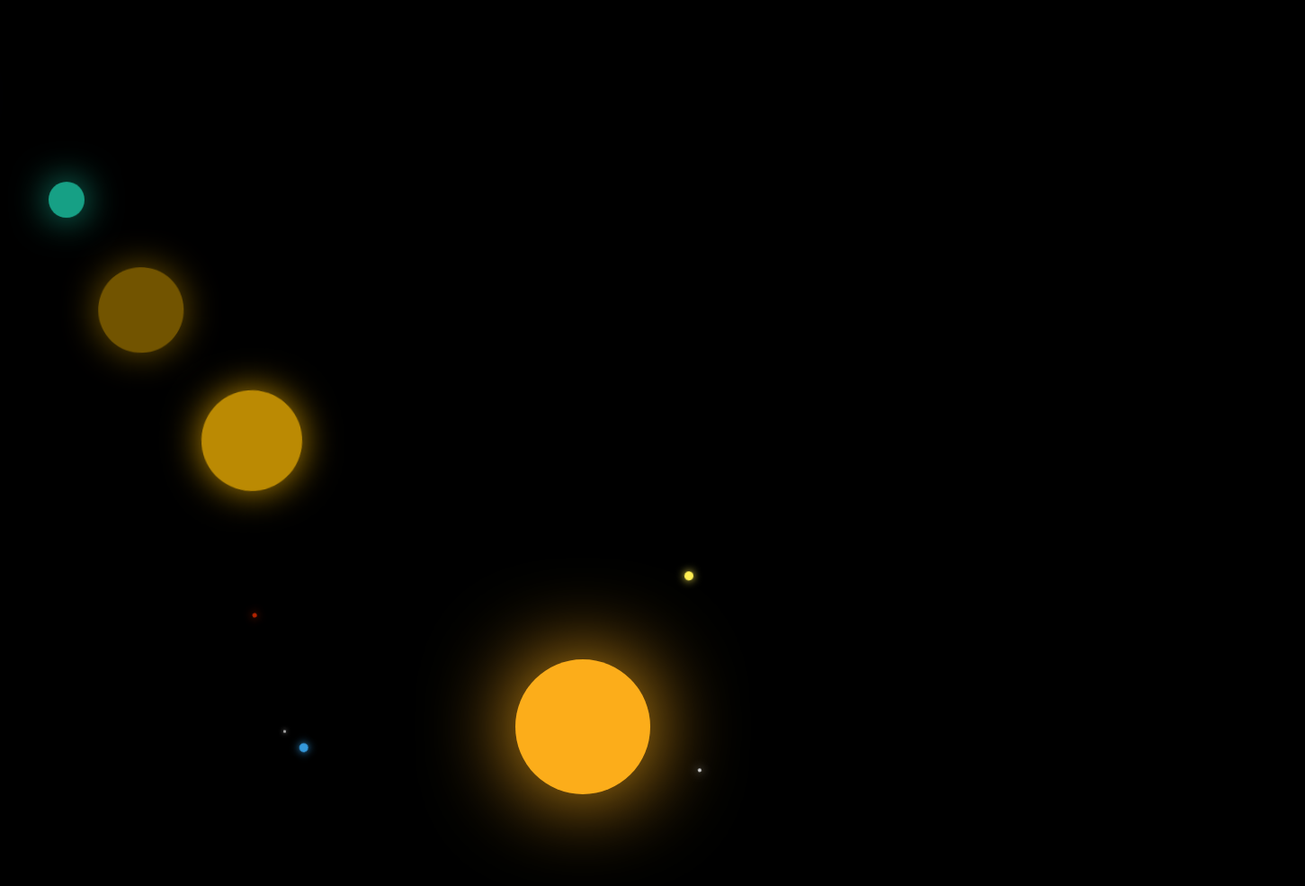
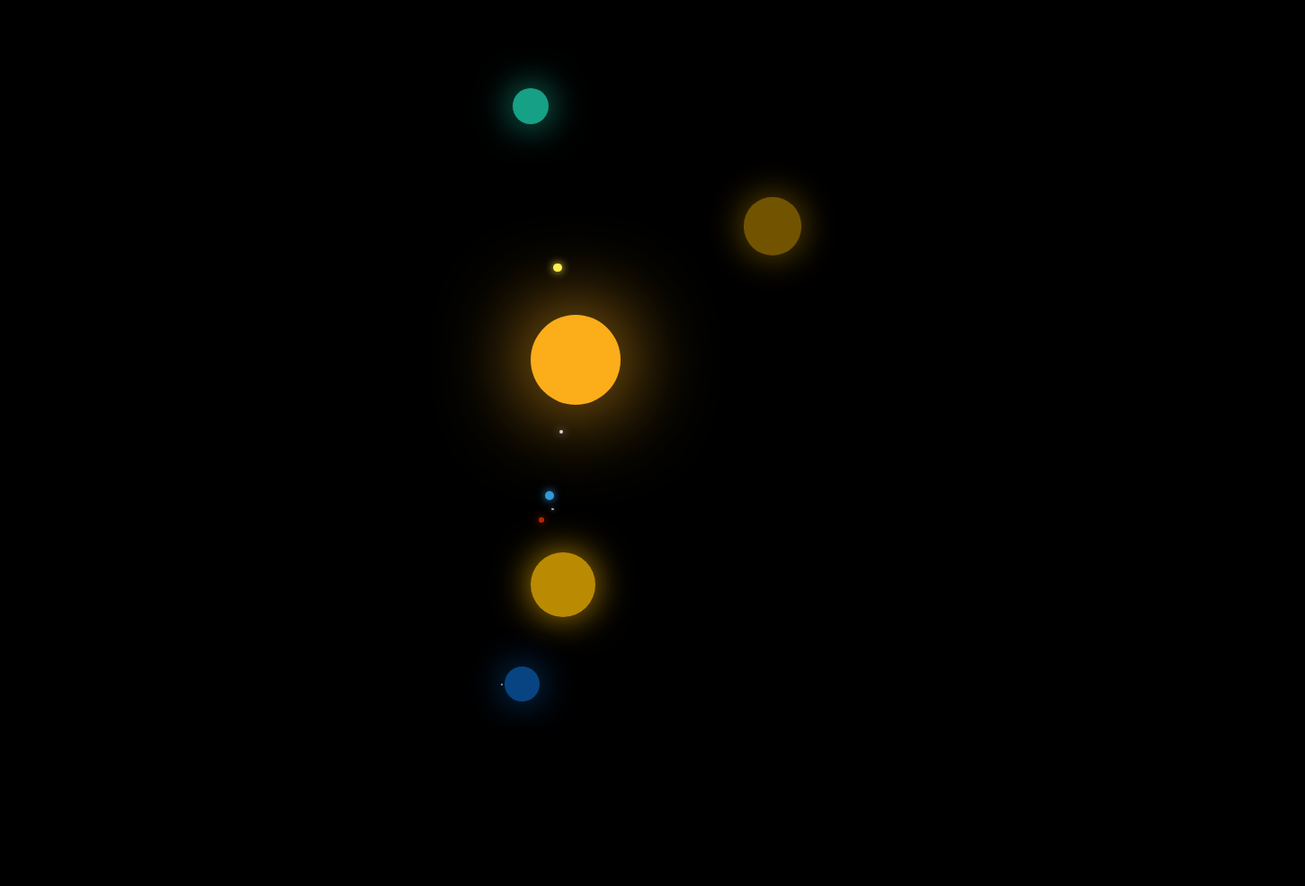
Before and after one commit to mbrowne108/solar-system, a plain HTML site: page index.html in a window 1280 px wide. Shown: the whole page at 90% size, 1451 px wide, since content can reach past the window. After the commit the page ends 808 px from the top, so only its background shows below. Drawn offline with Linux system fonts and the light colour scheme.

Commit message:
CSS with JS no canvas

```diff
--- a/index.html
+++ b/index.html
@@ -9,37 +9,18 @@
 </head>
 <body>
     <div class="canvas">
-        <div class="sun"></div>
-        <div class="mercury-orbit">
-            <div class="mercury"></div>
-        </div>
-        <div class="venus-orbit">
-            <div class="venus"></div>
-        </div>
-        <div class="earth-orbit">
-            <div class="earth"></div>
-            <div class="moon-orbit">
-                <div class="moon"></div>
-            </div>
-        </div>
-        <div class="mars-orbit">
-            <div class="mars"></div>
-        </div>
-        <div class="jupiter-orbit">
-            <div class="jupiter"></div>
-        </div>
-        <div class="saturn-orbit">
-            <div class="saturn"></div>
-        </div>
-        <div class="uranus-orbit">
-            <div class="uranus"></div>
-        </div>
-        <div class="neptune-orbit">
-            <div class="neptune"></div>
-        </div>
-        <div class="pluto-orbit">
-            <div class="pluto"></div>
-        </div>
+        <div class="sun planet"></div>
+        <div class="mercury planet"></div>
+        <div class="venus planet"></div>
+        <div class="earth planet"></div>
+        <div class="moon planet"></div>
+        <div class="mars planet"></div>
+        <div class="jupiter planet"></div>
+        <div class="saturn planet"></div>
+        <div class="uranus planet"></div>
+        <div class="neptune planet"></div>
+        <div class="pluto planet"></div>
+        <script src="solar-system.js"></script>
     </div>
 </body>
 </html>
--- /dev/null
+++ b/solar-system.js
@@ -0,0 +1,111 @@
+const FPS = 60
+const sun = document.querySelector('.sun')
+const sunX = window.innerWidth / 2 - 50
+const sunY = window.innerHeight / 2 - 50
+
+sun.style.left = `${sunX}px`
+sun.style.top = `${sunY}px`
+
+const mercury = {
+    speed: 0.015,
+    theta: 0,
+    radius: 80,
+    el: document.querySelector('.mercury')
+}
+
+const venus = {
+    speed: -0.015,
+    theta: 0,
+    radius: 110,
+    el: document.querySelector('.venus')
+}
+
+const earth = {
+    speed: 0.015,
+    theta: 0,
+    radius: 150,
+    el: document.querySelector('.earth'),
+    hasMoon: true
+}
+
+const mars = {
+    speed: 0.015,
+    theta: 0,
+    radius: 180,
+    el: document.querySelector('.mars')
+}
+
+const jupiter = {
+    speed: 0.015,
+    theta: 0,
+    radius: 220,
+    el: document.querySelector('.jupiter')
+}
+
+const saturn = {
+    speed: 0.015,
+    theta: 10,
+    radius: 260,
+    el: document.querySelector('.saturn')
+}
+
+const uranus = {
+    speed: -0.015,
+    theta: 0,
+    radius: 310,
+    el: document.querySelector('.uranus')
+}
+
+const neptune = {
+    speed: 0.015,
+    theta: 0,
+    radius: 350,
+    el: document.querySelector('.neptune')
+}
+
+const pluto = {
+    speed: 0.015,
+    theta: 0,
+    radius: 370,
+    el: document.querySelector('.pluto')
+}
+
+const moon = {
+    speed: 0.08,
+    theta: 0,
+    radius: 20,
+    el: document.querySelector('.moon')
+}
+
+const planets = [
+    mercury,
+    venus,
+    earth,
+    mars,
+    jupiter,
+    saturn,
+    uranus,
+    neptune,
+    pluto
+]
+
+function update(planet) {
+    planet.theta -= planet.speed
+    planet.el.style.left = `${Math.cos(planet.theta) * planet.radius + sunX + 50}px`
+    planet.el.style.top = `${Math.sin(planet.theta) * planet.radius + sunY + 50}px`
+    if (planet.hasMoon) {
+        moon.theta -= moon.speed
+        moon.el.style.left = `${Math.cos(moon.theta) * moon.radius + parseInt(planet.el.style.left)}px`
+        moon.el.style.top = `${Math.sin(moon.theta) * moon.radius + parseInt(planet.el.style.top)}px`
+    }
+}
+
+function updateMoon(moon) {
+    moon.theta -= moon.speed
+    moon.el.style.left = `${Math.cos(moon.theta) * moon.radius + earth.el.style.left}px`
+    moon.el.style.top = `${Math.sin(moon.theta) * moon.radius + earth.el.style.top}px`
+}
+
+setInterval(() => {
+    planets.forEach(update)
+}, 1000 / FPS)
--- a/style.css
+++ b/style.css
@@ -4,31 +4,28 @@ html, body {
     background-color: rgb(0, 0, 0);
 }
 
-.canvas {
+.system {
     display: flex;
-    height: 200vh;
     justify-content: center;
     align-items: center;
 }
 
-.canvas > div {
-    position: absolute;
+.sun {
+    background-color: rgb(252, 173, 26);
+    box-shadow: 0 0 100px rgb(252, 173, 26);
+    height: 100px;
+    width: 100px;
 }
 
-.sun {
-    z-index: 0;
-    background-color: rgb(252, 173, 26);
+.planet {
     border-radius: 50%;
-    box-shadow: 0 0 100px rgb(252, 173, 26);
-    height: 150px;
-    width: 150px;
+    position: absolute;
 }
 
 .mercury {
     background-color: rgb(211, 211, 211);
     height: 3.8px;
     width: 3.8px;
-    border-radius: 50%;
     box-shadow: 0 0 10px rgb(211, 211, 211);
 }
 
@@ -36,7 +33,6 @@ html, body {
     background-color: rgb(255, 238, 82);
     height: 9.5px;
     width: 9.5px;
-    border-radius: 50%;
     box-shadow: 0 0 10px rgb(255, 238, 82);
 }
 
@@ -44,7 +40,6 @@ html, body {
     background-color: rgb(52, 152, 219);
     height: 10px;
     width: 10px;
-    border-radius: 50%;
     box-shadow: 0 0 10px rgb(52, 152, 219);
 }
 
@@ -52,7 +47,6 @@ html, body {
     background-color: rgb(172, 172, 172);
     height: 2.7px;
     width: 2.7px;
-    border-radius: 50%;
     box-shadow: 0 0 5px rgb(172, 172, 172);
 }
 
@@ -60,23 +54,20 @@ html, body {
     background-color: rgb(182, 36, 0);
     height: 5.3px;
     width: 5.3px;
-    border-radius: 50%;
     box-shadow: 0 0 10px rgb(182, 36, 0);
 }
 
 .jupiter {
     background-color: rgb(187, 138, 3);
-    height: 112px;
-    width: 112px;
-    border-radius: 50%;
+    height: 72px;
+    width: 72px;
     box-shadow: 0 0 40px rgb(187, 138, 3);
 }
 
 .saturn {
     background-color: rgb(114, 84, 0);
-    height: 94.5px;
-    width: 94.5px;
-    border-radius: 50%;
+    height: 64.5px;
+    width: 64.5px;
     box-shadow: 0 0 40px rgb(114, 84, 0);
 }
 
@@ -84,7 +75,6 @@ html, body {
     background-color: rgb(22, 160, 133);
     height: 40px;
     width: 40px;
-    border-radius: 50%;
     box-shadow: 0 0 40px rgb(22, 160, 133);
 }
 
@@ -92,7 +82,6 @@ html, body {
     background-color: rgb(8, 68, 129);
     height: 38.8px;
     width: 38.8px;
-    border-radius: 50%;
     box-shadow: 0 0 40px rgb(8, 68, 129);
 }
 
@@ -100,116 +89,5 @@ html, body {
     background-color: rgb(143, 178, 253);
     height: 2px;
     width: 2px;
-    border-radius: 50%;
     box-shadow: 0 0 40px rgb(143, 178, 253);
 }
-
-.mercury-orbit {
-    width: 200px;
-    height: 200px;
-    /* border-width: 2px;
-    border-style: dotted;
-    border-color:  rgb(211, 211, 211); */
-    border-radius: 50%;
-    animation: counter-clockwise-spin 8.797s linear infinite;
-}
-
-.venus-orbit {
-    width: 300px;
-    height: 300px;
-    /* border-width: 2px;
-    border-style: dotted;
-    border-color:  rgb(255, 238, 82); */
-    border-radius: 50%;
-    animation: clockwise-spin 22.47s linear infinite;
-}
-
-.earth-orbit {
-    width: 450px;
-    height: 450px;
-    /* border-width: 2px;
-    border-style: dotted;
-    border-color:  rgb(52, 152, 219); */
-    border-radius: 50%;
-    animation: counter-clockwise-spin 36.526s linear infinite;
-}
-
-.moon-orbit {
-    width: 50px;
-    height: 50px;
-    margin-top: -25px;
-    margin-left: -25px;
-    border-radius: 50%;
-    animation: counter-clockwise-spin 2.7s linear infinite;
-}
-
-.mars-orbit {
-    width: 550px;
-    height: 550px;
-    /* border-width: 2px;
-    border-style: dotted;
-    border-color:  rgb(182, 36, 0); */
-    border-radius: 50%;
-    animation: counter-clockwise-spin 68.62s linear infinite;
-}
-
-.jupiter-orbit {
-    width: 800px;
-    height: 800px;
-    /* border-width: 2px;
-    border-style: dotted;
-    border-color:  rgb(187, 138, 3); */
-    border-radius: 50%;
-    animation: counter-clockwise-spin 432.89s linear infinite;
-}
-
-.saturn-orbit {
-    width: 1050px;
-    height: 1050px;
-    /* border-width: 2px;
-    border-style: dotted;
-    border-color:  rgb(114, 84, 0); */
-    border-radius: 50%;
-    animation: counter-clockwise-spin 1075.29s linear infinite;
-}
-
-.uranus-orbit {
-    width: 1200px;
-    height: 1200px;
-    /* border-width: 2px;
-    border-style: dotted;
-    border-color:  rgb(22, 160, 133); */
-    border-radius: 50%;
-    animation: clockwise-spin 3066.365s linear infinite;
-}
-
-.neptune-orbit {
-    width: 1450px;
-    height: 1450px;
-    /* border-width: 2px;
-    border-style: dotted;
-    border-color:  rgb(8, 68, 129); */
-    border-radius: 50%;
-    animation: counter-clockwise-spin 6014.835s linear infinite;
-}
-
-.pluto-orbit {
-    width: 1600px;
-    height: 1600px;
-    /* border-width: 2px;
-    border-style: dotted;
-    border-color:  rgb(143, 178, 253); */
-    border-radius: 50%;
-    animation: counter-clockwise-spin 9070.25s linear infinite;
-}
-
-@keyframes counter-clockwise-spin {
-    100% {
-        transform: rotate(-360deg)
-    }
-}
-@keyframes clockwise-spin {
-    100% {
-        transform: rotate(360deg)
-    }
-}
```
